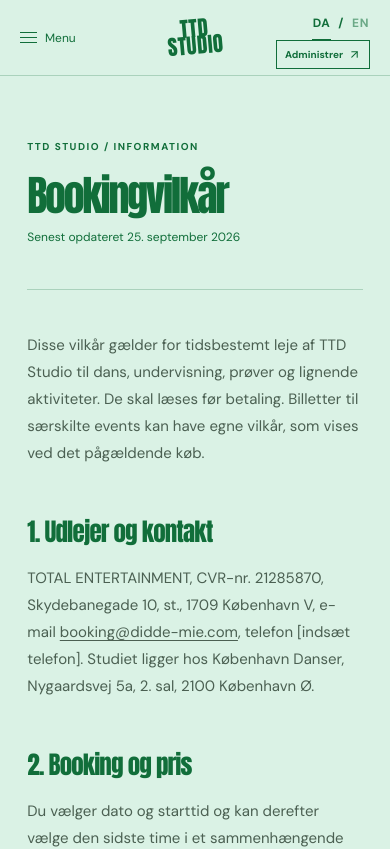
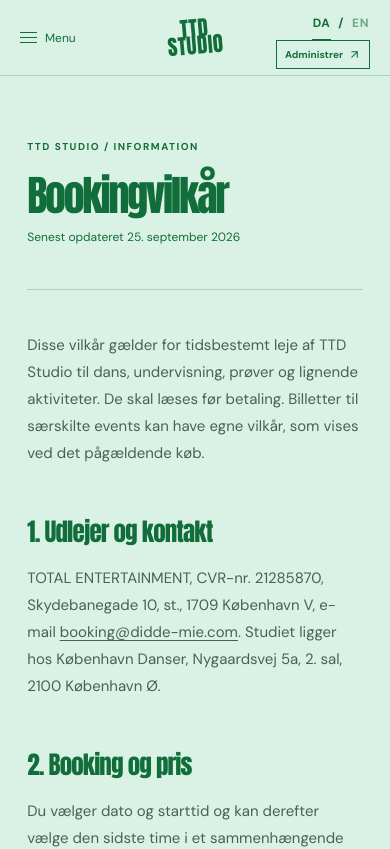
Before and after one commit to M3G4W4TT5/dd-website, a Next.js app in the folder apps/booking/: page /terms in a window 390 px wide. Shown: the top 849 px of the page. Built offline with nearby package versions, Linux system fonts and the light colour scheme; no server answers.

Commit message:
Remove placeholder phone details and update legal release notes

```diff
--- a/apps/booking/src/app/terms/page.tsx
+++ b/apps/booking/src/app/terms/page.tsx
@@ -11,7 +11,7 @@
 
 function Danish() { return <>
   <p>Disse vilkår gælder for tidsbestemt leje af TTD Studio til dans, undervisning, prøver og lignende aktiviteter. De skal læses før betaling. Billetter til særskilte events kan have egne vilkår, som vises ved det pågældende køb.</p>
-  <section><h2>1. Udlejer og kontakt</h2><p>TOTAL ENTERTAINMENT, CVR-nr. 21285870, Skydebanegade 10, st., 1709 København V, e-mail <a href="mailto:booking@didde-mie.com">booking@didde-mie.com</a>, telefon [indsæt telefon]. Studiet ligger hos København Danser, Nygaardsvej 5a, 2. sal, 2100 København Ø.</p></section>
+  <section><h2>1. Udlejer og kontakt</h2><p>TOTAL ENTERTAINMENT, CVR-nr. 21285870, Skydebanegade 10, st., 1709 København V, e-mail <a href="mailto:booking@didde-mie.com">booking@didde-mie.com</a>. Studiet ligger hos København Danser, Nygaardsvej 5a, 2. sal, 2100 København Ø.</p></section>
   <section><h2>2. Booking og pris</h2><p>Du vælger dato og starttid og kan derefter vælge den sidste time i et sammenhængende tidsrum. Du kan booke én dag ad gangen online; kontakt os ved booking af flere dage. Alle tider vises i dansk lokaltid (Europe/Copenhagen). Den samlede pris, inklusive lovpligtige afgifter og eventuelle obligatoriske gebyrer, vises før betaling. En booking er først bindende, når betalingen er godkendt, og du har modtaget en bekræftelse med bookingreference. Hvis en tid ikke længere er ledig, oprettes ingen bekræftet booking.</p><p>Betaling sker online med de betalingsmåder, der vises i checkout. Kvittering sendes til den e-mailadresse, du oplyser. Kontroller derfor adresse, dato og tidsrum før betaling.</p></section>
   <section><h2>3. Gratis afbestilling mere end 24 timer før</h2><p>Du kan afbestille din booking uden omkostninger <strong>når der er mere end 24 timer til den første bookede time</strong>. Afbestillingen gælder alle timer i bookingen. Fristen beregnes fra bookingens starttidspunkt i dansk lokaltid. Ved rettidig afbestilling får du hele det betalte beløb tilbage til den oprindelige betalingsmetode. Refusionen igangsættes, når afbestillingen er registreret; bankens eller kortudstederens behandlingstid kan variere.</p><p>Afbestilling ved 24 timer eller mindre før start samt udeblivelse giver som udgangspunkt ikke refusion. Kontakt os hurtigst muligt, hvis særlige forhold gør sig gældende; en undtagelse kræver en konkret aftale. Brug linket i bookingmailen, når selvbetjening er tilgængelig, eller skriv til <a href="mailto:booking@didde-mie.com">booking@didde-mie.com</a>. Det er tidspunktet, hvor vi modtager din afbestilling, der er afgørende. Vi bekræfter afbestillingen skriftligt.</p></section>
   <section><h2>4. Ændringer</h2><p>Du kan anmode om at ændre dato eller tidsrum, når der er mere end 24 timer til den første bookede time. En ændring afhænger af ledige tider og bekræftes særskilt. Er den nye booking dyrere, betales forskellen; er den billigere, refunderes forskellen. Kan vi ikke tilbyde den ønskede tid, kan du stadig afbestille efter punkt 3. Ved 24 timer eller mindre før start er ændringer kun mulige efter aftale.</p></section>
@@ -23,7 +23,7 @@
 
 function English() { return <>
   <p>These terms apply to bookings of TTD Studio for dance, teaching, rehearsal and similar activities at a specified time. Read them before paying. Separate events may have their own ticket terms shown at checkout.</p>
-  <section><h2>1. Provider and contact</h2><p>TOTAL ENTERTAINMENT, Danish business registration no. (CVR) 21285870, Skydebanegade 10, st., 1709 København V, Denmark, email <a href="mailto:booking@didde-mie.com">booking@didde-mie.com</a>, phone [insert phone]. The studio is at København Danser, Nygaardsvej 5a, 2nd floor, 2100 Copenhagen Ø.</p></section>
+  <section><h2>1. Provider and contact</h2><p>TOTAL ENTERTAINMENT, Danish business registration no. (CVR) 21285870, Skydebanegade 10, st., 1709 København V, Denmark, email <a href="mailto:booking@didde-mie.com">booking@didde-mie.com</a>. The studio is at København Danser, Nygaardsvej 5a, 2nd floor, 2100 Copenhagen Ø.</p></section>
   <section><h2>2. Booking and price</h2><p>Choose a date and start time, then optionally choose the last hour of a consecutive interval. You can book one day at a time online; contact us for multiple days. All times use Copenhagen local time (Europe/Copenhagen). The total price, including applicable taxes and mandatory fees, is shown before payment. A booking becomes binding only after payment is approved and you receive a confirmation with a booking reference. No confirmed booking is created if a slot is no longer available.</p><p>Pay online using the methods shown at checkout. We email a receipt to the address you provide. Check your email, date and time before paying.</p></section>
   <section><h2>3. Free cancellation more than 24 hours before</h2><p>You may cancel your booking free of charge <strong>when more than 24 hours remain before the first booked hour starts</strong>. Cancellation applies to every hour in the booking. The cutoff is calculated from the booking start in Copenhagen local time. A timely cancellation gives a full refund to the original payment method. We initiate the refund after recording the cancellation; your bank or card issuer may take additional time to process it.</p><p>A cancellation at 24 hours or less before the start, or a no-show, normally has no refund. Contact us promptly about exceptional circumstances; an exception requires a specific agreement. Use the link in your booking email when self-service is available, or email <a href="mailto:booking@didde-mie.com">booking@didde-mie.com</a>. The time we receive your cancellation determines whether it is in time. We confirm the cancellation in writing.</p></section>
   <section><h2>4. Changes</h2><p>You may request a change of date or time when more than 24 hours remain before the first booked hour. Changes depend on availability and require separate confirmation. Pay any increase in price; we refund any decrease. If the requested time is unavailable, you may still cancel under section 3. At 24 hours or less before the start, changes require individual agreement.</p></section>
```
Also changed, not shown: 2 other files (tests, documents, lock files or other folders).
